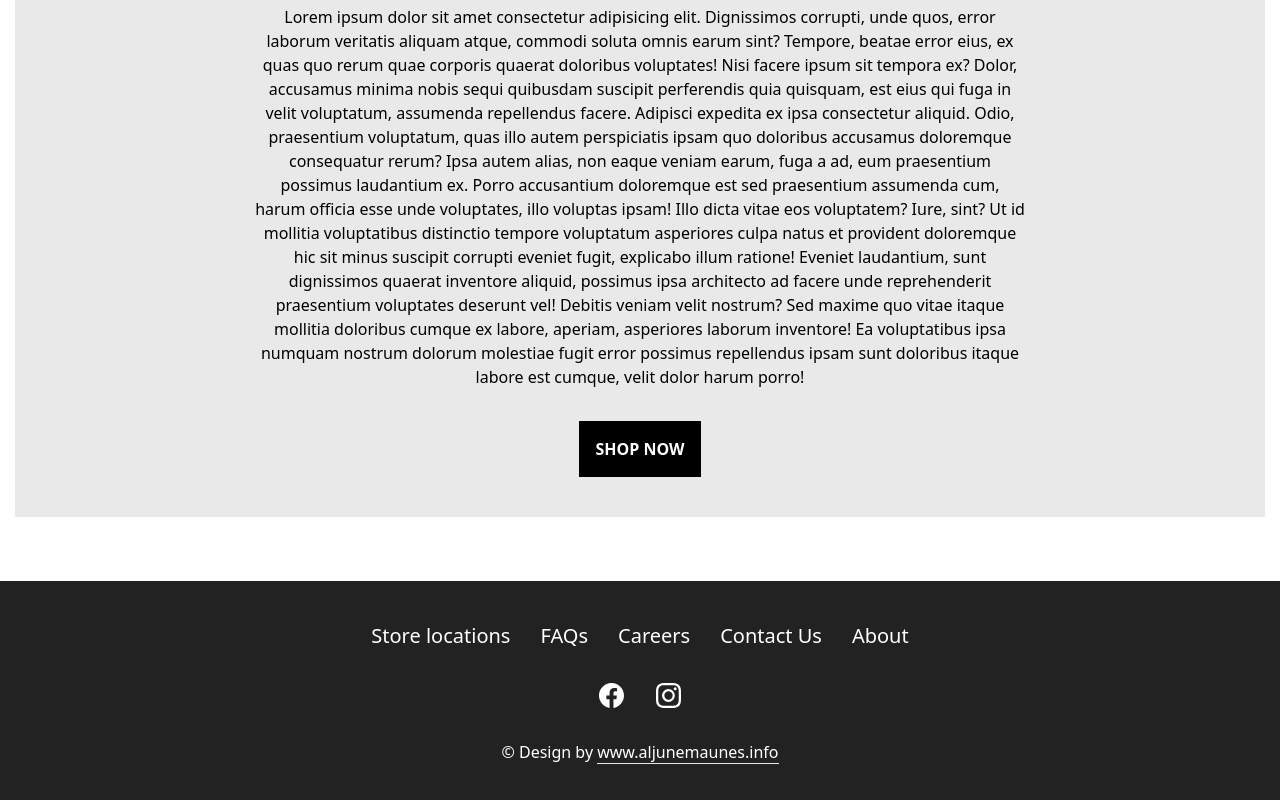
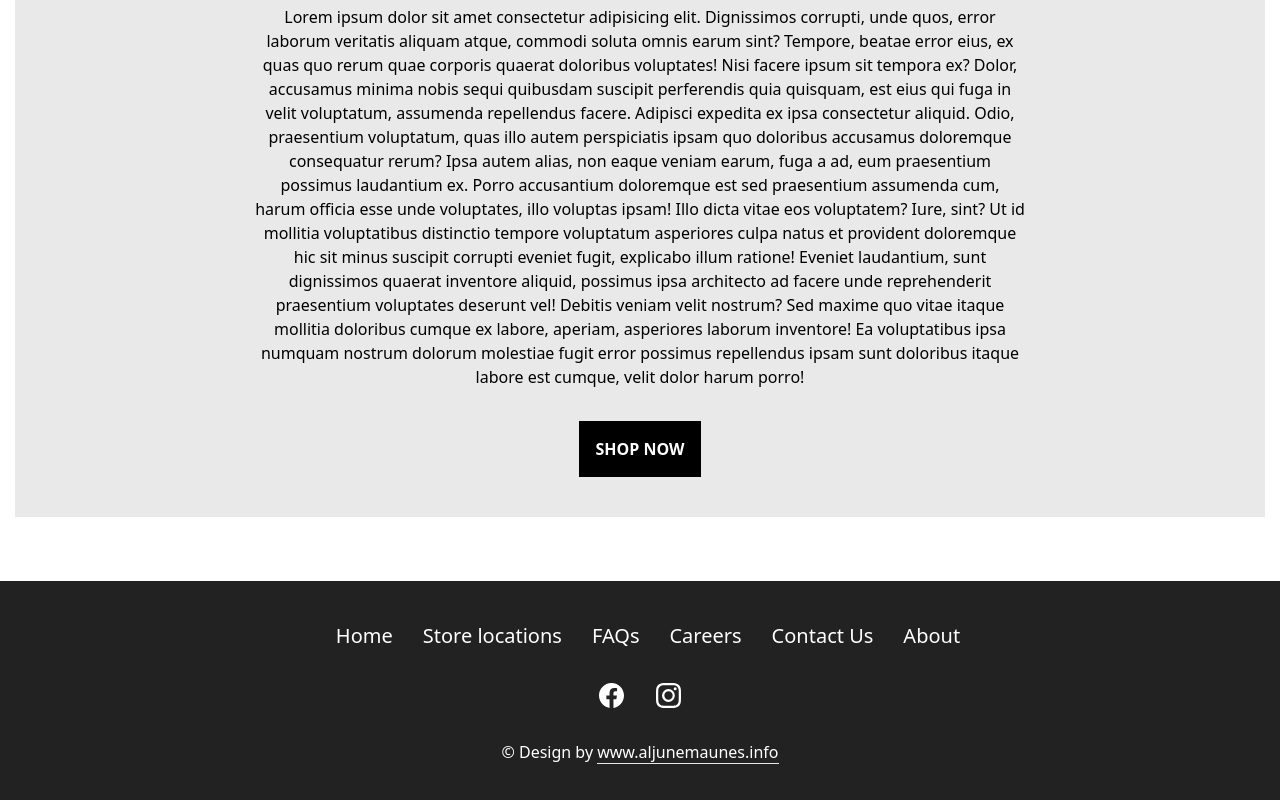
Before and after one commit to ajxmaunes/Ecommerce-I, a React (Create React App) app: page /#/about in a window 1280 px wide. Shown: the part 555-1355 px from the top of the page. Built offline with nearby package versions, Linux system fonts and the light colour scheme; no server answers.

Commit message:
fixed some bug

```diff
--- a/src/components/Footer.jsx
+++ b/src/components/Footer.jsx
@@ -10,7 +10,8 @@ const Footer = () => {
   return (
     <footer className='bg-primary py-10'>
       <div className='container mx-auto'>
-        <div className="footer-links text-center mb-[2rem] text-white text-[20px] max-sm:hidden">
+        <div className="footer-links ml-4 text-center mb-[2rem] text-white text-[20px] max-sm:hidden">
+          <Link onClick={() => window.scrollTo(0, 0)} className={aStyle} to="/">Home</Link>
           <Link onClick={() => window.scrollTo(0, 0)} className={aStyle} to="/store">Store locations</Link>
           <Link onClick={() => window.scrollTo(0, 0)} className={aStyle} to="/faqs">FAQs</Link>
           <Link onClick={() => window.scrollTo(0, 0)} className={aStyle} to="/careers">Careers</Link>
```
